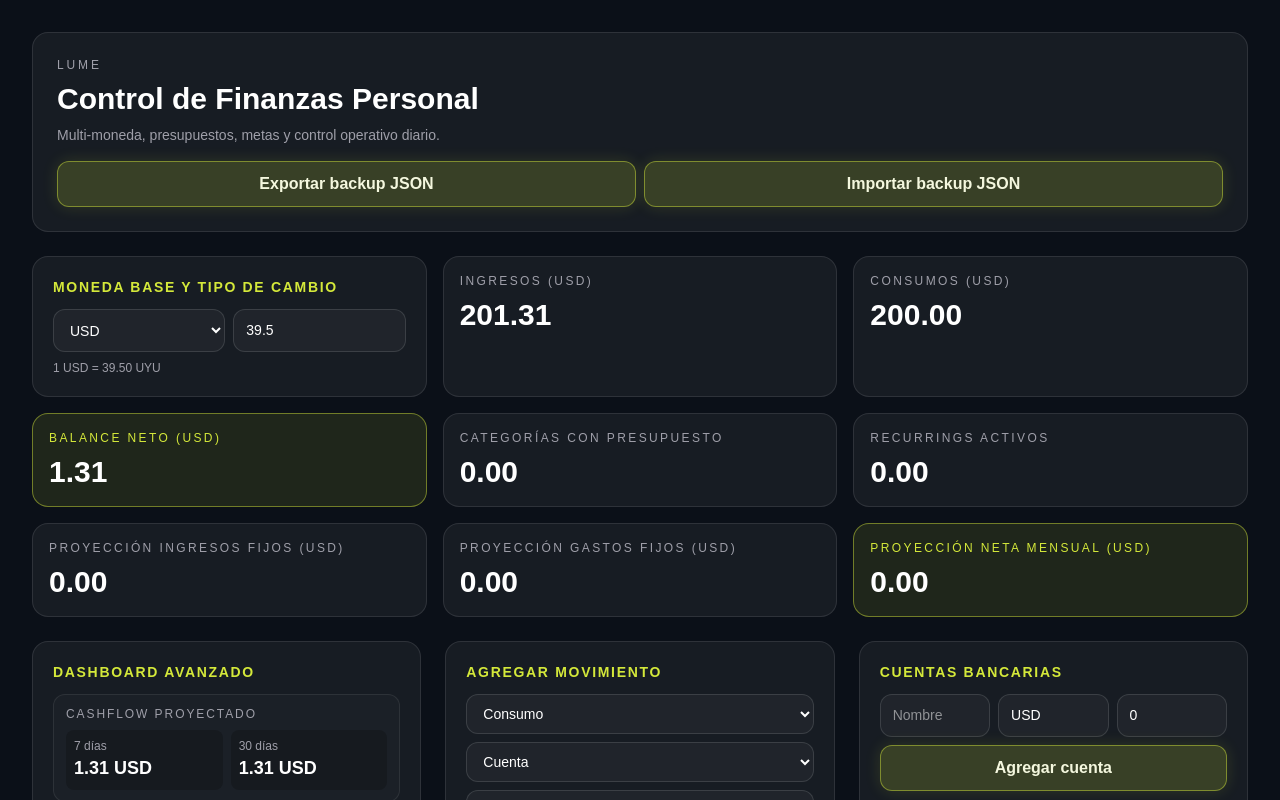
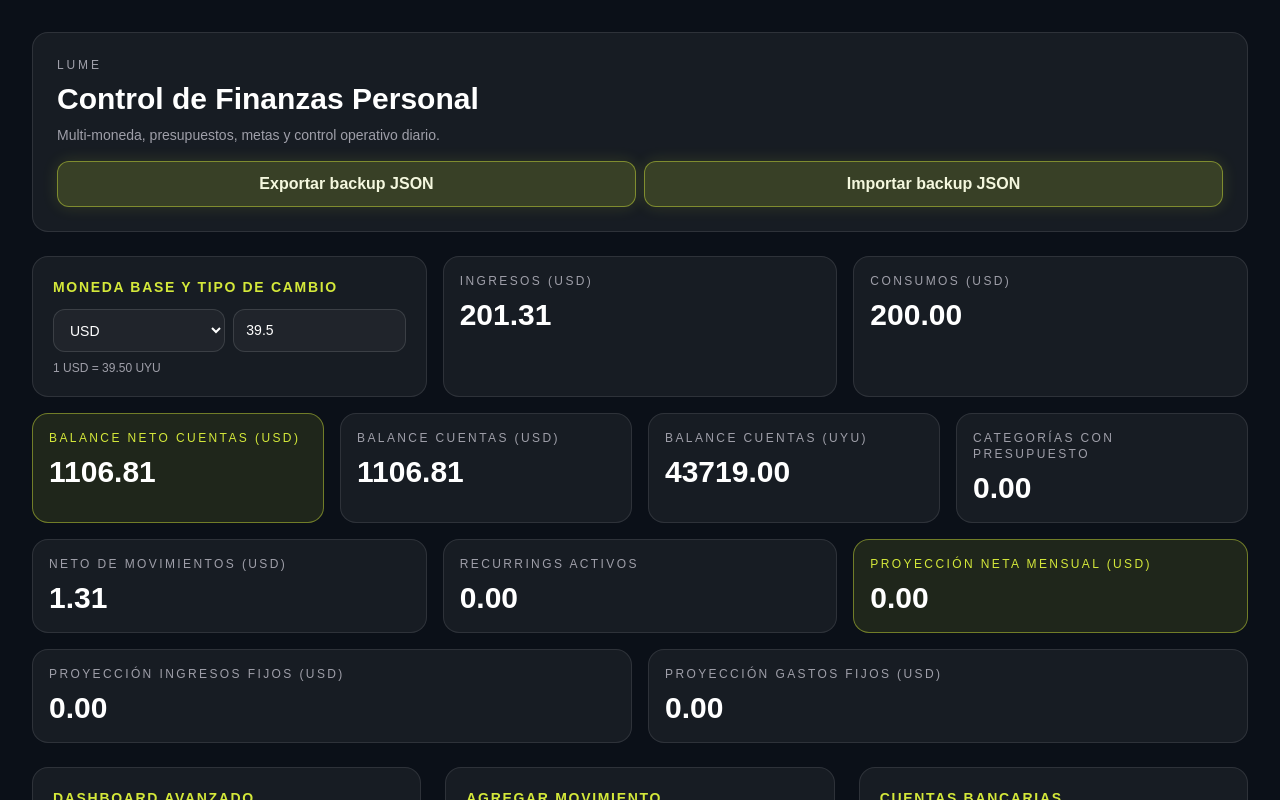
Before and after one commit to nexoopenclaw/lume, a Next.js app: page / in a window 1280 px wide. Shown: the top 800 px of the page. Built offline with nearby package versions, Linux system fonts and the light colour scheme.

Commit message:
fix: use account balances for net and add USD/UYU net visibility

```diff
--- a/src/app/page.tsx
+++ b/src/app/page.tsx
@@ -200,6 +200,13 @@ export default function Home() {
     return { income, expense, net: income - expense };
   }, [txs, baseCurrency, usdUyuRate]);
 
+  const accountBalances = useMemo(() => {
+    const usd = accounts.reduce((acc, a) => acc + toBase(a.balance, a.currency, "USD"), 0);
+    const uyu = accounts.reduce((acc, a) => acc + toBase(a.balance, a.currency, "UYU"), 0);
+    const selected = baseCurrency === "USD" ? usd : uyu;
+    return { usd, uyu, selected };
+  }, [accounts, baseCurrency, usdUyuRate]);
+
   const recurringProjection = useMemo(() => {
     const recurringIncome = recurrings
       .filter((r) => r.active && r.kind === "income")
@@ -242,8 +249,8 @@ export default function Home() {
         }, 0);
     };
 
-    const projection7 = totals.net + recurringInWindow(7);
-    const projection30 = totals.net + recurringInWindow(30);
+    const projection7 = accountBalances.selected + recurringInWindow(7);
+    const projection30 = accountBalances.selected + recurringInWindow(30);
 
     const expenseByMonth = (month: string) =>
       txs
@@ -266,7 +273,7 @@ export default function Home() {
       .slice(0, 3);
 
     return { projection7, projection30, expenseCurrent, expensePrevious, trendPct, top3, txNetUntil, sevenDaysAhead, thirtyDaysAhead };
-  }, [txs, recurrings, baseCurrency, usdUyuRate, totals.net, monthNow, monthPrev]);
+  }, [txs, recurrings, baseCurrency, usdUyuRate, accountBalances.selected, monthNow, monthPrev]);
 
   const spendByCategory = useMemo(() => {
     const map: Record<string, number> = {};
@@ -571,16 +578,22 @@ export default function Home() {
           <Kpi title={`Consumos (${baseCurrency})`} value={totals.expense} />
         </section>
 
-        <section className="grid gap-4 md:grid-cols-3">
-          <Kpi title={`Balance Neto (${baseCurrency})`} value={totals.net} highlight />
+        <section className="grid gap-4 md:grid-cols-4">
+          <Kpi title={`Balance Neto Cuentas (${baseCurrency})`} value={accountBalances.selected} highlight />
+          <Kpi title="Balance Cuentas (USD)" value={accountBalances.usd} />
+          <Kpi title="Balance Cuentas (UYU)" value={accountBalances.uyu} />
           <Kpi title="Categorías con presupuesto" value={budgets.length} />
-          <Kpi title="Recurrings activos" value={recurrings.filter((r) => r.active).length} />
         </section>
 
         <section className="mt-4 grid gap-4 md:grid-cols-3">
+          <Kpi title={`Neto de movimientos (${baseCurrency})`} value={totals.net} />
+          <Kpi title="Recurrings activos" value={recurrings.filter((r) => r.active).length} />
+          <Kpi title={`Proyección neta mensual (${baseCurrency})`} value={recurringProjection.projectedNet} highlight={recurringProjection.projectedNet >= 0} />
+        </section>
+
+        <section className="mt-4 grid gap-4 md:grid-cols-2">
           <Kpi title={`Proyección ingresos fijos (${baseCurrency})`} value={recurringProjection.recurringIncome} />
           <Kpi title={`Proyección gastos fijos (${baseCurrency})`} value={recurringProjection.recurringExpense} />
-          <Kpi title={`Proyección neta mensual (${baseCurrency})`} value={recurringProjection.projectedNet} highlight={recurringProjection.projectedNet >= 0} />
         </section>
 
         <section className="mt-6 grid gap-6 lg:grid-cols-3">
```
